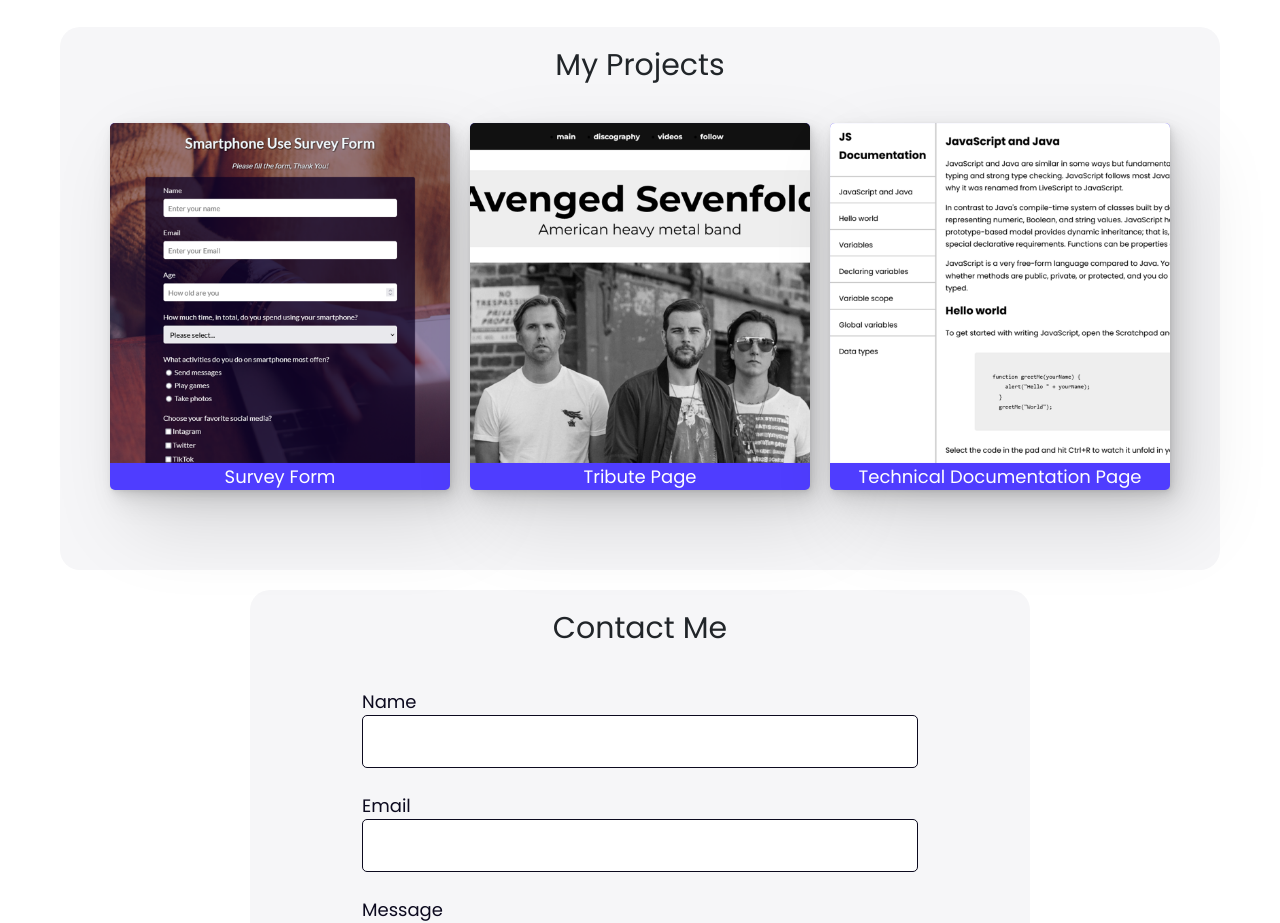
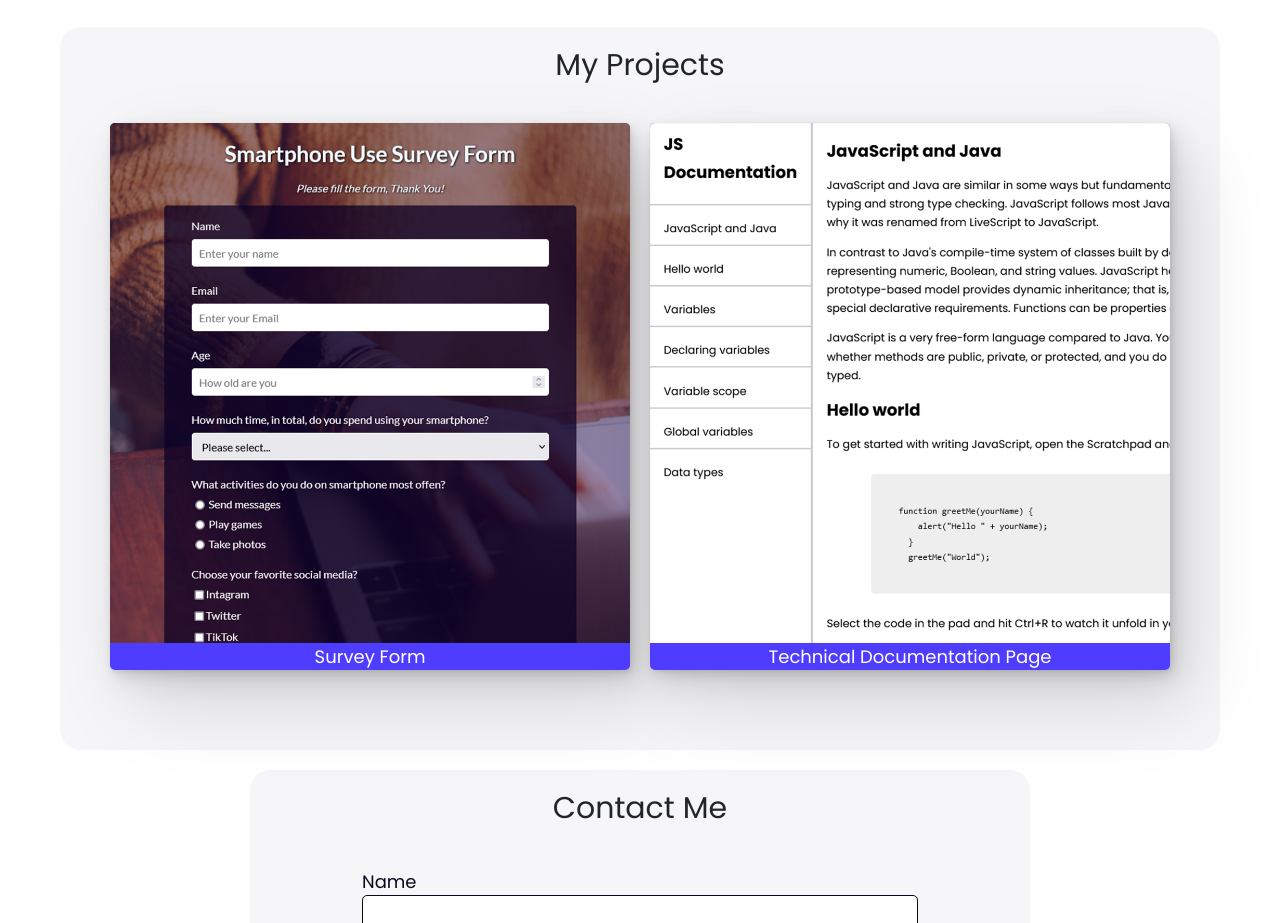
Before and after one commit to SyakirZaidi/personal-porfolio, a plain HTML site: page index.html in a window 1280 px wide. Shown: the part 1667-2590 px from the top of the page. Drawn offline with nearby package versions, Linux system fonts and the light colour scheme.

Commit message:
tutup satu link contoh projek

```diff
--- a/index.html
+++ b/index.html
@@ -206,9 +206,9 @@
         <a class="project-tile" target="_blank" href="https://syakirzaidi.github.io/smartphone-use-survey-form/"
           ><img class="project-image" src="img/project/survey-form.png" alt="Survey Form" />Survey Form</a
         >
-        <a class="project-tile" target="_blank" href="https://syakirzaidi.github.io/fcc-tribute-page/"
+        <!-- <a class="project-tile" target="_blank" href="https://syakirzaidi.github.io/fcc-tribute-page/"
           ><img class="project-image" src="img/project/tribute page.png" alt="Tribute Page" />Tribute Page</a
-        >
+        > -->
         <a class="project-tile" target="_blank" href="https://syakirzaidi.github.io/fcc-technical-documentation/"
           ><img class="project-image" src="img/project/technical-documentation.png" alt="Technical Documentation Page" />Technical Documentation Page</a
         >
```
